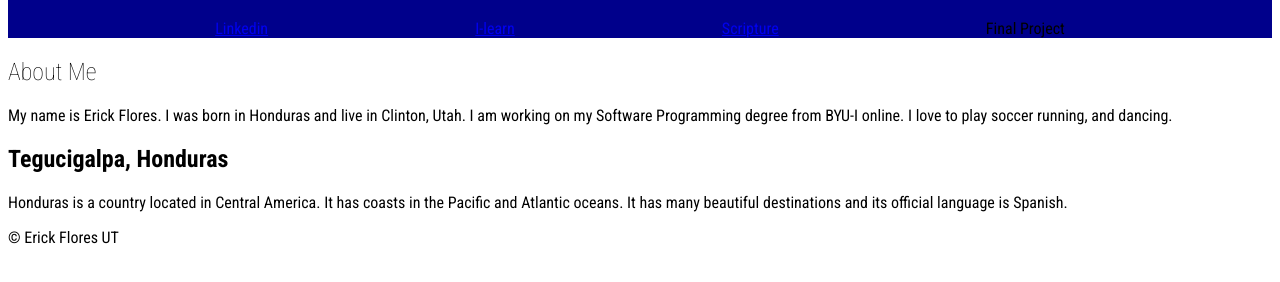
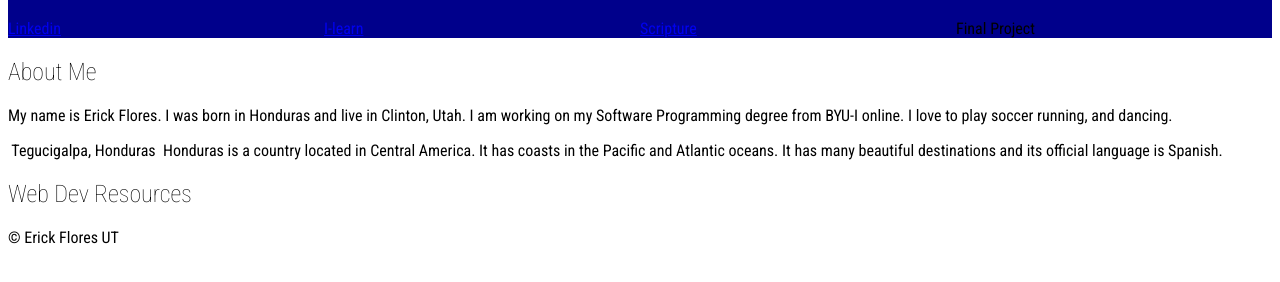
Before and after one commit to ef10res/wdd131, a plain HTML site: page index.html in a window 1280 px wide. Shown: the part 62-344 px from the top of the page. Drawn offline with Linux system fonts and the light colour scheme.

Commit message:
progress

```diff
--- a/index.html
+++ b/index.html
@@ -32,16 +32,23 @@
                 I am working on my Software Programming degree from BYU-I online.
                 I love to play soccer running, and dancing.
             </p>
+            <img href="images/picture.jpg"
             <h2>
                 Tegucigalpa, Honduras
             </h2>
+            <img href="images/flag.webp"
             <p>
                 Honduras is a country located in Central America. It has coasts in the Pacific
                 and Atlantic oceans. It has many beautiful destinations and its official language
                 is Spanish.
             </p>
         </section>
-        <section class="card"></section>
+        <section class="card">
+            <h1>
+                Web Dev Resources
+            </h1>
+
+        </section>
     </main>
     <footer>
         <p>
--- a/styles/base.css
+++ b/styles/base.css
@@ -20,3 +20,7 @@ nav a:hover {
     display: block;
     border: white;
 }
+
+nav a {
+    flex: 1 1 100%;
+}
```
Also changed, not shown: images/flag.webp (added), images/picture.jpg (added), 1 other file.
